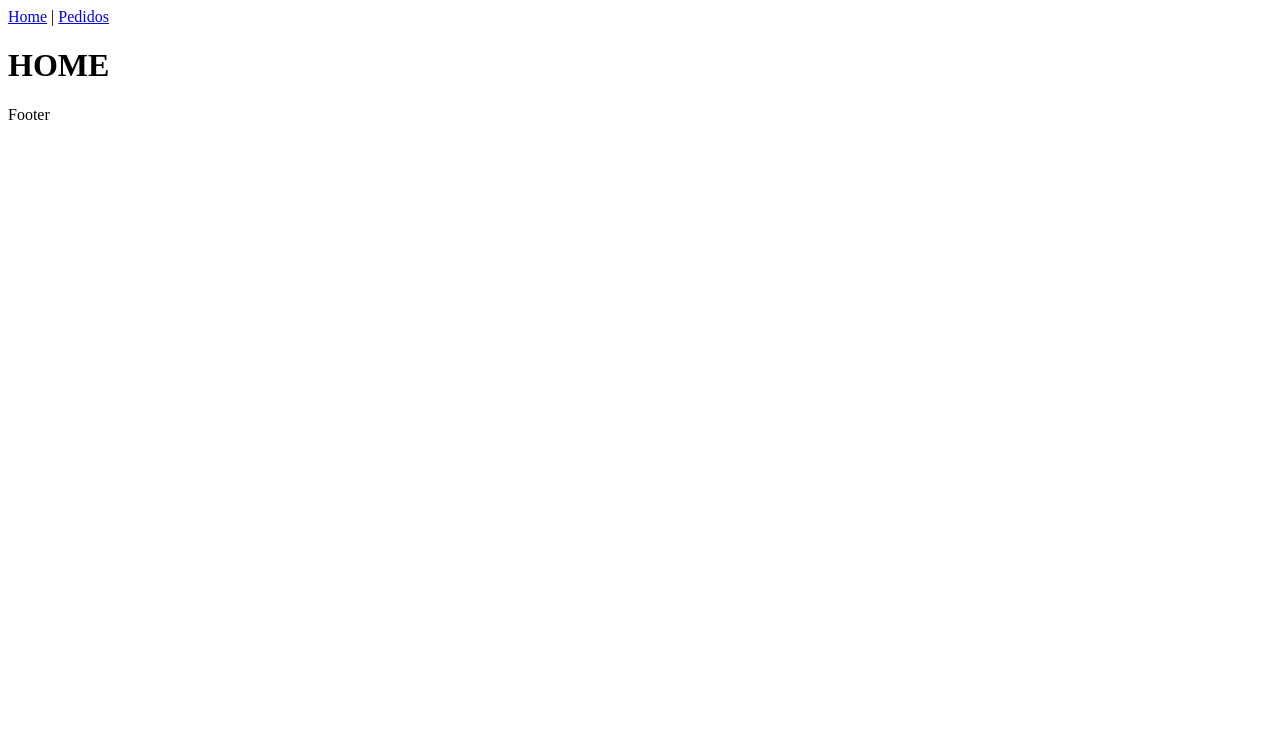
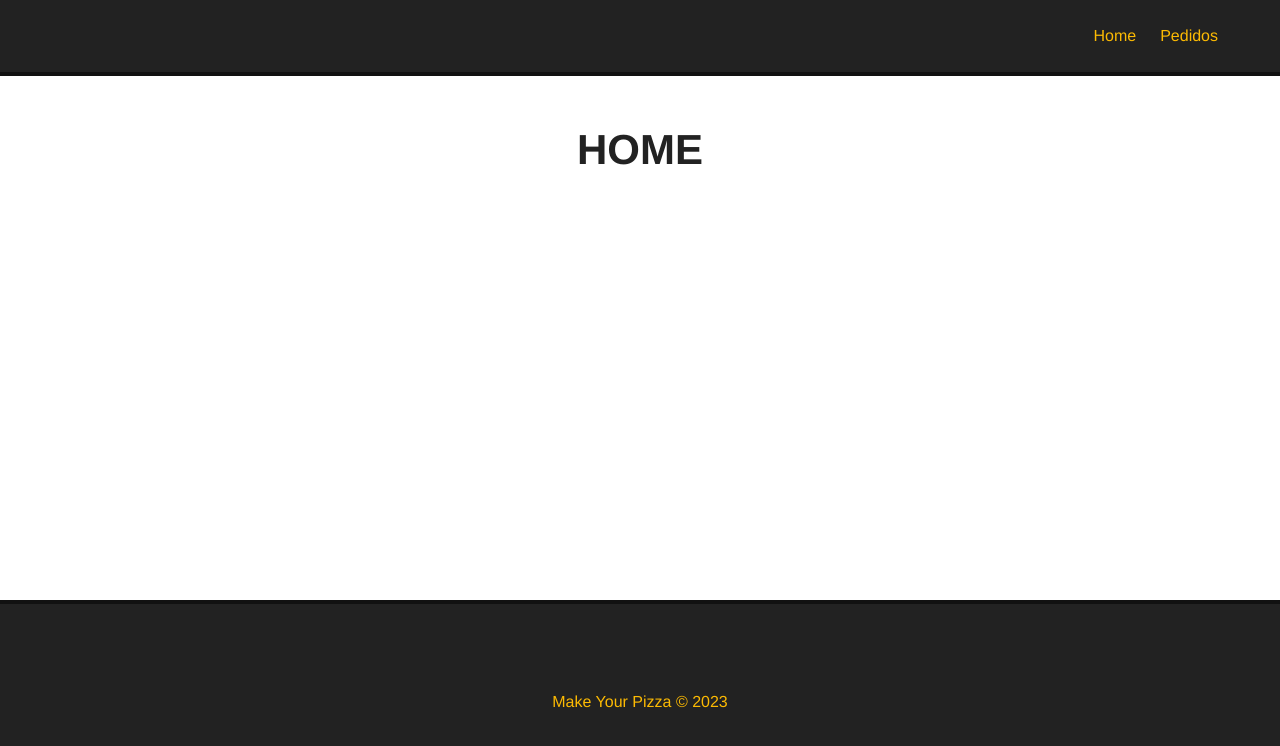
Before and after one commit to brnodionisio23/projeto-pizzaria, a Vue app: page / in a window 1280 px wide. Shown: the top 746 px of the page. Built offline with nearby package versions, Linux system fonts and the light colour scheme.

Commit message:
header and footer

```diff
--- a/src/App.vue
+++ b/src/App.vue
@@ -14,4 +14,24 @@ export default {
 }
 </script>
 
-<style></style>
+<style>
+  * {
+    font-family: Helvetica;
+    padding: 0;
+    margin: 0;
+    box-sizing: border-box;
+  }
+
+  .main-container {
+    margin: 50px;
+    min-height: 250px;
+    height: calc(100vh - 376px);
+  }
+
+  h1 {
+    text-align: center;
+    font-size: 42px;
+    margin-bottom: 30px;
+    color: #222;
+  }
+</style>
--- a/src/components/Footer.vue
+++ b/src/components/Footer.vue
@@ -1,8 +1,23 @@
 <template>
-    <p>Footer</p>
+    <footer id="footer">
+        <p>Make Your Pizza &copy; 2023</p>
+    </footer>
 </template>
 <script>
 export default {
     name: "Footer"
 }
 </script>
+<style scoped>
+    #footer {
+        height: 200px;
+        background-color: #222;
+        border-top: 4px solid #111;
+        color: #fcba03;
+        display: flex;
+        align-items: center;
+        justify-content: center;
+        width: 100%;
+    }
+
+</style>
--- a/src/components/Navbar.vue
+++ b/src/components/Navbar.vue
@@ -1,6 +1,6 @@
 <template>
     <div id="nav">
-        <router-link to="/">Home</router-link> |
+        <router-link to="/">Home</router-link>
         <router-link to="/Pedidos">Pedidos</router-link>
     </div>
 </template>
@@ -10,5 +10,23 @@ export default {
 }
 </script>
 <style scoped>
+#nav {
+    background-color: #222;
+    border-bottom: 4px solid #111;
+    padding: 15px 50px;
+    display: flex;
+    justify-content: flex-end;
+    align-items: center;
+}
 
+#nav a {
+    color: #fcba03;
+    text-decoration: none;
+    margin: 12px;
+    transition: .5s;
+}
+
+#nav a:hover {
+    color: #fff ;
+}
 </style>
--- a/src/views/Home.vue
+++ b/src/views/Home.vue
@@ -1,5 +1,5 @@
 <template>
-    <div>
+    <div class="main-container">
         <h1>HOME</h1>
     </div>
 </template>
--- a/src/views/Pedidos.vue
+++ b/src/views/Pedidos.vue
@@ -1,5 +1,5 @@
 <template>
-    <div>
+    <div class="main-container">
         <h1>PEDIDOS</h1>
     </div>
 </template>
```
